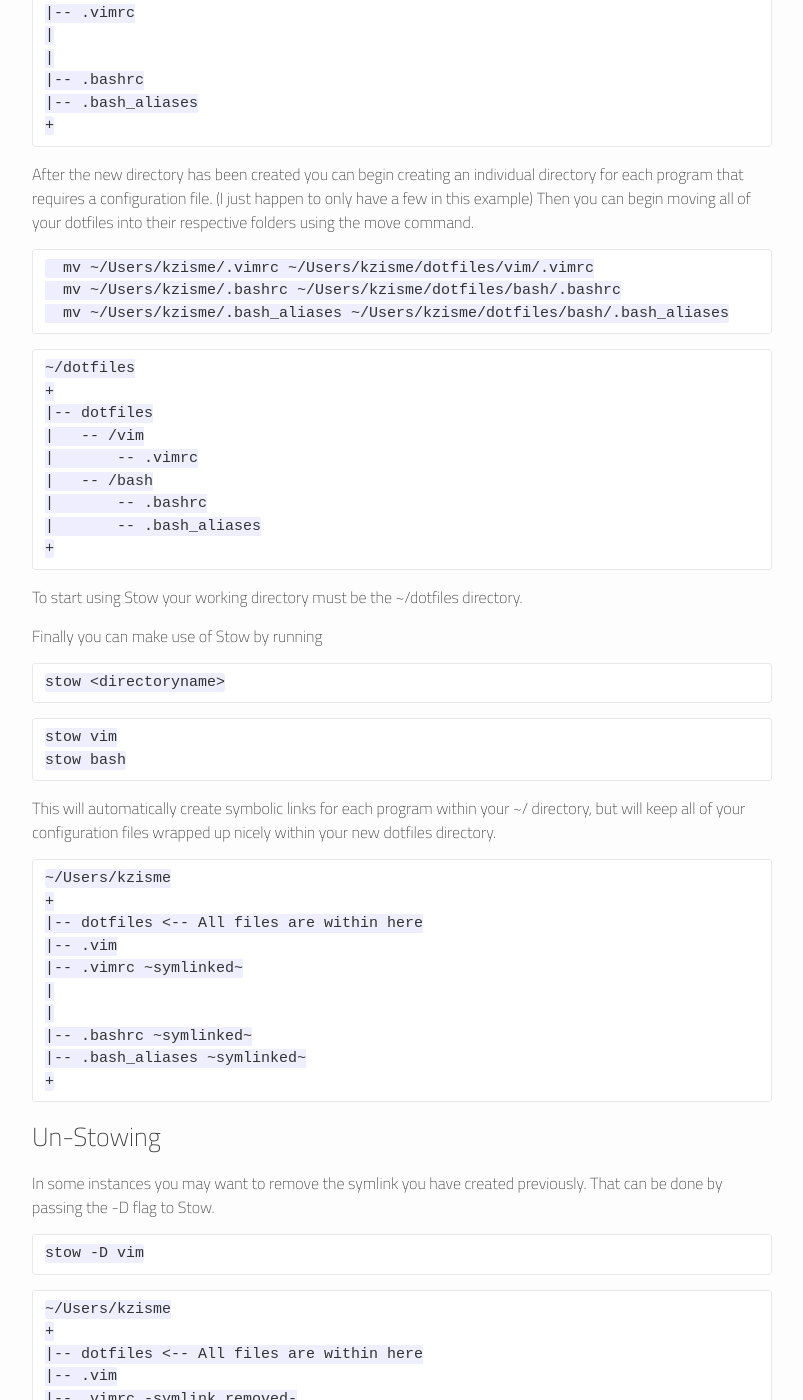
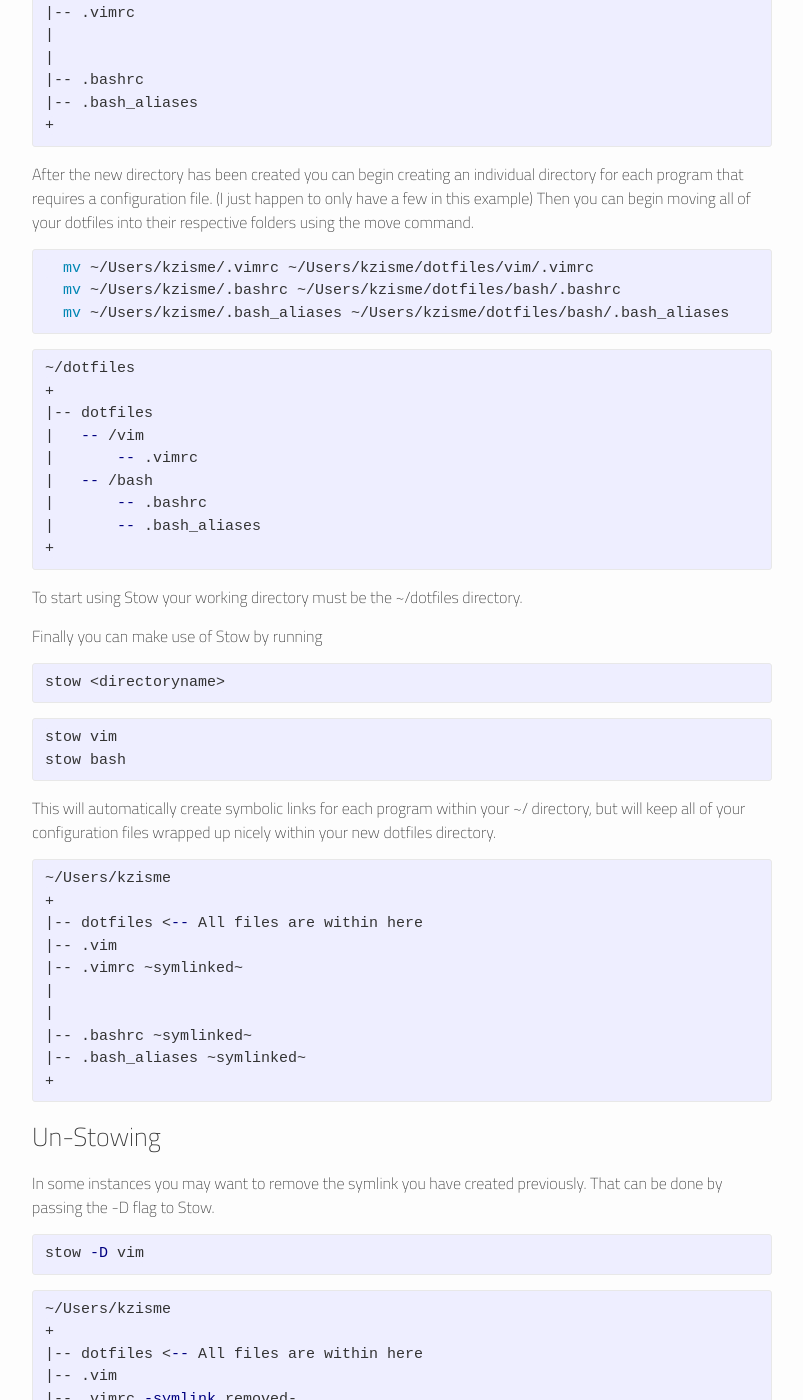
Before and after one commit to kzisme/site, a Jekyll site: the page built from _posts/2016-10-06-how-to-dotfiles.markdown, in a window 1280 px wide and 1400 px high, scrolled down 1202 px. Shown: the whole window, without its empty margins (238-1041 px from the left). Built offline with Jekyll 4.4.1, drawn with Linux system fonts in a browser that asks for light colours; some of the changed text lies outside the part shown.

Commit message:
Fixing highlighting

```diff
--- a/_posts/2016-10-06-how-to-dotfiles.markdown
+++ b/_posts/2016-10-06-how-to-dotfiles.markdown
@@ -9,7 +9,7 @@ When first getting a new system most people take some time to move all of their
 
 ## Default ~/ setup
 
-~~~
+{% highlight sh %}
 ~/
 +
 |-- .vim
@@ -20,7 +20,7 @@ When first getting a new system most people take some time to move all of their
 |-- .bash_aliases
 |-- .bash_profile
 +
-~~~
+{% endhighlight %}
 
 A common solution to cleaning up your dotfiles is to use symbolic links to
 link all of your configuration files within a single folder to your ~/ directory.
@@ -40,14 +40,14 @@ backup all of your dotfiles.  For me, that happens to be Git.
 
 ### Creating a new directory and initializing Git
 
-~~~
+{% highlight sh %}
 mkdir dotfiles
 cd dotfiles
 git init
-~~~
+{% endhighlight %}
 
 
-~~~
+{% highlight sh %}
 ~/
 +
 |-- dotfiles
@@ -58,7 +58,7 @@ git init
 |-- .bashrc
 |-- .bash_aliases
 +
-~~~
+{% endhighlight %}
 
 After the new directory has been created you can begin creating an
 individual directory for each program that requires a configuration file.  (I
@@ -66,13 +66,13 @@ just happen to only have a few in this example)
 Then you can begin moving all of your dotfiles into their respective folders
 using the move command.
 
-~~~
+{% highlight sh %}
   mv ~/Users/kzisme/.vimrc ~/Users/kzisme/dotfiles/vim/.vimrc
   mv ~/Users/kzisme/.bashrc ~/Users/kzisme/dotfiles/bash/.bashrc
   mv ~/Users/kzisme/.bash_aliases ~/Users/kzisme/dotfiles/bash/.bash_aliases
-~~~
+{% endhighlight %}
 
-~~~
+{% highlight sh %}
 ~/dotfiles
 +
 |-- dotfiles
@@ -82,26 +82,26 @@ using the move command.
 |       -- .bashrc
 |       -- .bash_aliases
 +
-~~~
+{% endhighlight %}
 
 To start using Stow your working directory must be the ~/dotfiles directory.
 
 Finally you can make use of Stow by running
 
-~~~
+{% highlight sh %}
 stow <directoryname>
-~~~
+{% endhighlight %}
 
-~~~
+{% highlight sh %}
 stow vim
 stow bash
-~~~
+{% endhighlight %}
 
 This will automatically create symbolic links for each program within your ~/
 directory, but will keep all of your configuration files wrapped up nicely
 within your new dotfiles directory.
 
-~~~
+{% highlight sh %}
 ~/Users/kzisme
 +
 |-- dotfiles <-- All files are within here
@@ -112,17 +112,17 @@ within your new dotfiles directory.
 |-- .bashrc ~symlinked~
 |-- .bash_aliases ~symlinked~
 +
-~~~
+{% endhighlight %}
 
 ### Un-Stowing
 In some instances you may want to remove the symlink you have created
 previously.  That can be done by passing the -D flag to Stow.
 
-~~~
+{% highlight sh %}
 stow -D vim
-~~~
+{% endhighlight %}
 
-~~~
+{% highlight sh %}
 ~/Users/kzisme
 +
 |-- dotfiles <-- All files are within here
@@ -133,4 +133,4 @@ stow -D vim
 |-- .bashrc ~symlinked~
 |-- .bash_aliases ~symlinked~
 +
-~~~
+{% endhighlight %}
```
